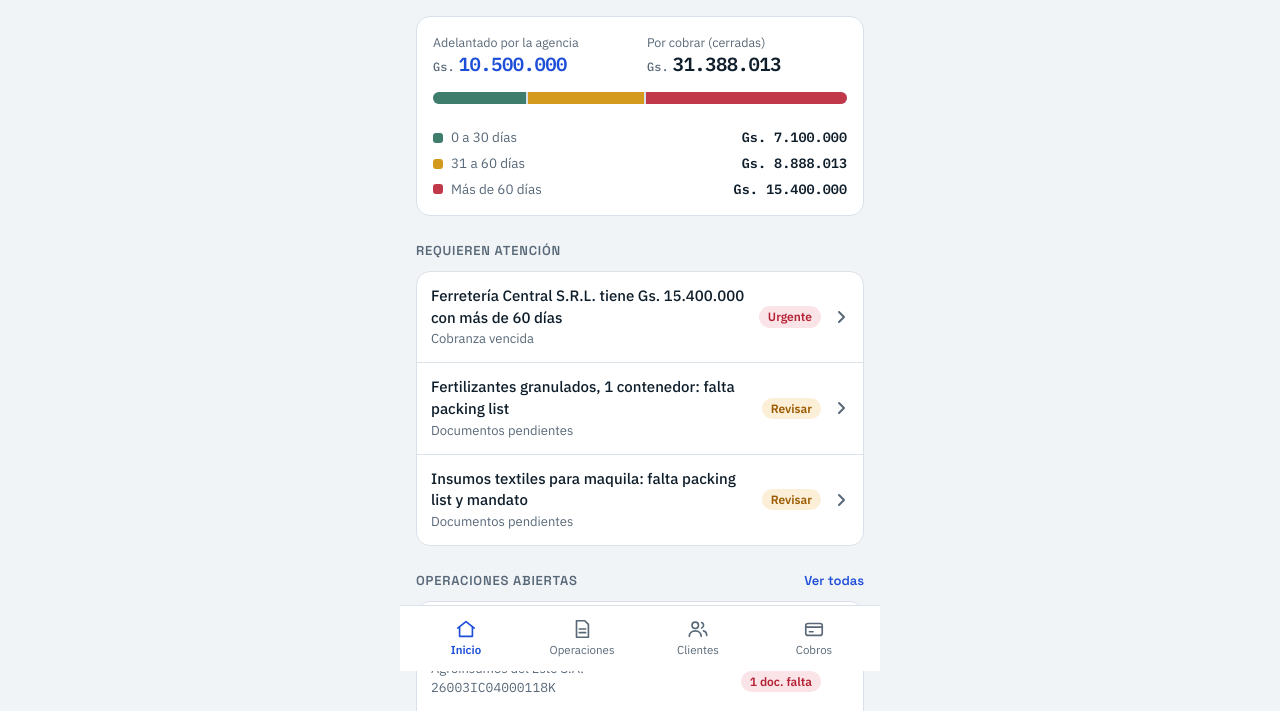
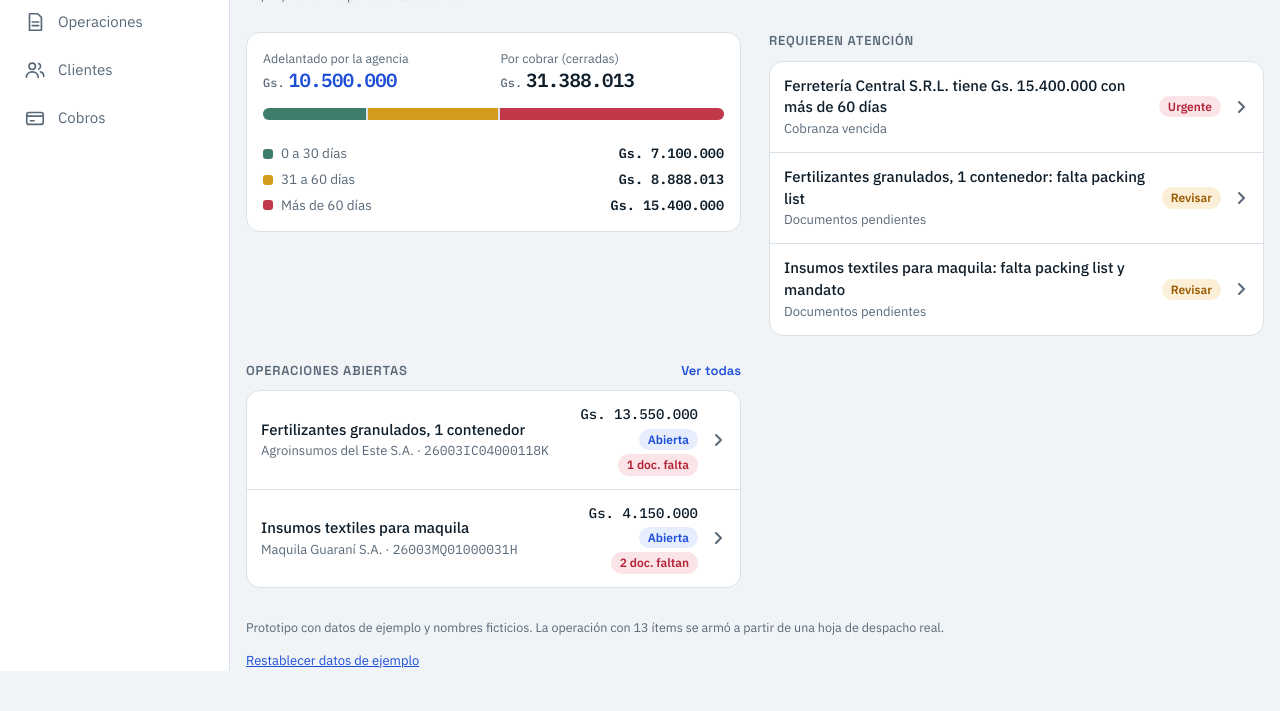
Before and after one commit to rafaescob/STARTUP-PROTOTIPO-1-PECOMEX, a plain HTML site: page index.html in a window 1280 px wide. Shown: the part 129-840 px from the top of the page. Drawn offline with Linux system fonts and the light colour scheme.

Commit message:
Diseño adaptable: barra lateral y dos columnas en computadora
Co-Authored-By: Claude Sonnet 5.5 <noreply@anthropic.com>
Claude-Session: https://claude.ai/code/session_012kYGRFM9R6Pa5g2vhxLs8w

```diff
--- a/app.js
+++ b/app.js
@@ -241,7 +241,7 @@ function render() {
   else if (h === 'clientes') { html = vClientes(); tab = h; }
   else if (h === 'cobros') { html = vCobros(); tab = h; }
   else { html = vInicio(); tab = 'inicio'; }
-  $('#app').innerHTML = html;
+  $('#app').innerHTML = html; $('#app').dataset.v = m ? m[1] : h;
   document.querySelectorAll('#tabs a').forEach(a => { if (a.dataset.tab === tab) a.setAttribute('aria-current', 'page'); else a.removeAttribute('aria-current'); });
   if (lastHash !== h) { window.scrollTo(0, 0); if (m && m[1] === 'op') ui.seg = ui.seg || 'resumen'; }
   lastHash = h;
--- a/style.css
+++ b/style.css
@@ -127,4 +127,25 @@ details.card[open]>summary{margin-bottom:14px}
 .foot button{align-self:flex-start;background:none;border:0;padding:6px 0;color:var(--accent);cursor:pointer;font-size:13px;text-decoration:underline}
 @media (prefers-reduced-motion:no-preference){a.row,.btn,.chip{transition:background .15s}}
 
+/* Tableta: columna más ancha. Computadora: barra lateral y dos columnas. */
+@media (min-width:600px){
+  .wrap{max-width:720px}
+  .tabs{width:min(100%,720px)}
+}
+@media (min-width:900px){
+  body{padding-left:230px}
+  .wrap{max-width:1080px;padding-block:36px 56px}
+  .tabs{left:0;top:0;bottom:0;transform:none;width:230px;display:flex;flex-direction:column;gap:4px;border-top:0;border-right:1px solid var(--line);padding:24px 12px}
+  .tabs::before{content:"Pecomex";font-family:var(--display);font-weight:700;font-size:20px;padding:4px 12px 20px}
+  .tabs a{flex-direction:row;justify-content:flex-start;gap:12px;font-size:15px;padding:10px 12px;min-height:44px}
+  .tabs a[aria-current="page"]{background:var(--accent-tint)}
+  .toast{bottom:28px;left:calc(50% + 115px)}
+  #app{display:grid;grid-template-columns:repeat(2,minmax(0,1fr));column-gap:28px;align-items:start}
+  #app>*{grid-column:1/-1}
+  #app[data-v="inicio"]>.sec,#app[data-v="cliente"]>.sec{grid-column:auto}
+  #app[data-v="inicio"]>.sec:nth-of-type(1){margin-top:26px}
+  .top .brand{display:none}
+  h1{font-size:30px}
+}
+
 :root{padding-top:env(safe-area-inset-top,0px)}
```
